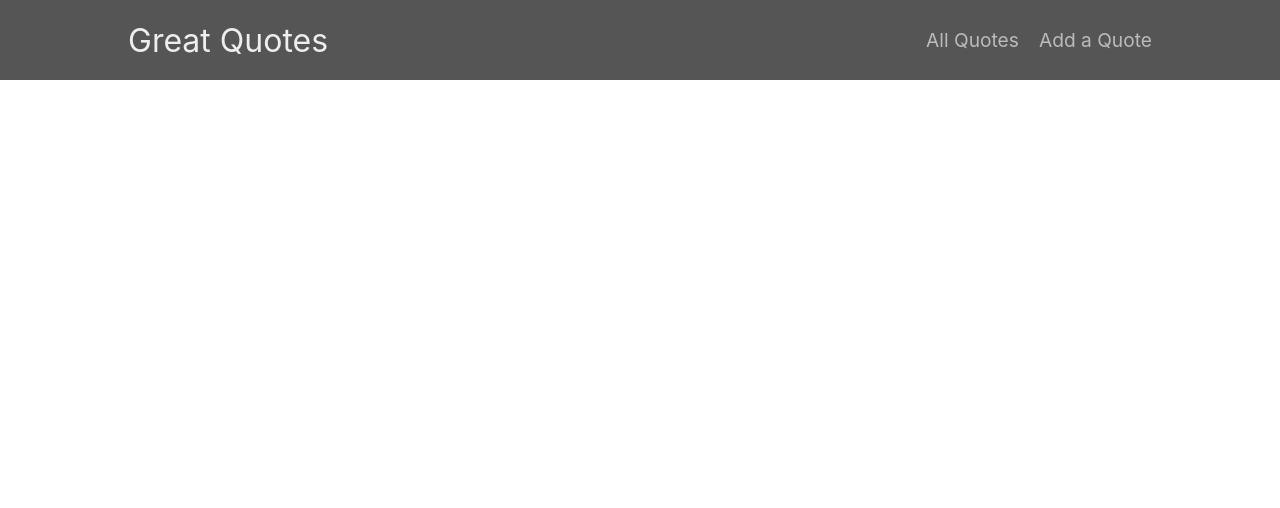
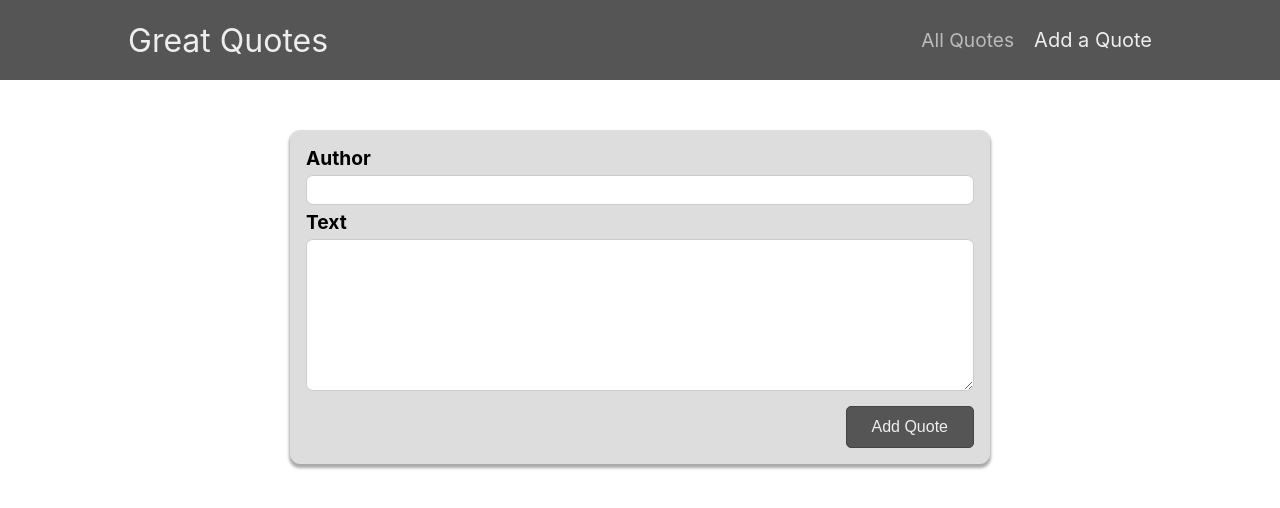
Before and after one commit to Henrique-mazzoleni/router-quotes, a React (Create React App) app: page /add_quote in a window 1280 px wide. Shown: the top 508 px of the page. Built offline with nearby package versions, Linux system fonts and the light colour scheme.

Commit message:
new quote input working

```diff
--- a/src/components/Layout/Layout.js
+++ b/src/components/Layout/Layout.js
@@ -1,9 +1,10 @@
 import { Fragment } from "react";
-import { Route, Switch } from "react-router-dom";
+import { Route, Switch, Redirect } from "react-router-dom";
 
 import MainHeader from "./MainHeader";
 import Quotes from "../../pages/Quotes";
 import SingleQuote from "../../pages/SingleQuote";
+import AddQuote from "../../pages/AddQuote";
 
 const DUMMY_QUOTES = [
   {
@@ -44,6 +45,9 @@ const Layout = () => {
   return (
     <Fragment>
       <MainHeader />
+      <Route path="/" exact>
+        <Redirect to="/quotes" />
+      </Route>
       <Switch>
         <Route path="/quotes" exact>
           <Quotes list={DUMMY_QUOTES} />
@@ -51,6 +55,9 @@ const Layout = () => {
         <Route path="/quotes/:quoteId">
           <SingleQuote list={DUMMY_QUOTES} />
         </Route>
+        <Route path="/add_quote">
+          <AddQuote />
+        </Route>
       </Switch>
     </Fragment>
   );
--- a/src/components/Layout/MainHeader.js
+++ b/src/components/Layout/MainHeader.js
@@ -8,7 +8,7 @@ const MainHeader = () => {
       <h2>Great Quotes</h2>
       <nav>
         <NavLink activeClassName={styles.active} to="/quotes" exact>All Quotes</NavLink>
-        <NavLink activeClassName={styles.active} to="/quotes/add">Add a Quote</NavLink>
+        <NavLink activeClassName={styles.active} to="/add_quote">Add a Quote</NavLink>
       </nav>
     </header>
   );
--- a/src/components/comments/Comments.js
+++ b/src/components/comments/Comments.js
@@ -1,11 +1,27 @@
+import { useState } from "react";
 import Button from "../ui/Button";
 
-import styles from './Comments.module.css';
+import styles from "./Comments.module.css";
 
 const Comments = (props) => {
+  const [showComments, setShowComments] = useState(false);
+
+  const showCommentsHandler = () => {
+    setShowComments(true);
+  };
+
+  if (!showComments) {
+    return (
+      <Button onAction={showCommentsHandler} className={styles.button}>
+        Show Comments
+      </Button>
+    );
+  }
+
   return (
     <div className={styles.comments}>
       <h2>User Comments</h2>
+
       <Button className={styles.button}>Add a Comment</Button>
       {props.comments}
     </div>
--- a/src/components/quotes/QuoteForm.js
+++ b/src/components/quotes/QuoteForm.js
@@ -0,0 +1,90 @@
+import React, { useState } from "react";
+
+import Button from "../ui/Button";
+
+import styles from "./QuoteForm.module.css";
+
+const QuoteForm = () => {
+  const [authorInput, setAuthorInput] = useState('');
+  const [textInput, setTextInput] = useState('');
+
+  const [validAuthor, setValidAuthor] = useState(false);
+  const [validText, setValidText] = useState(false);
+
+  const [authorBlur, setAuthorBlur] = useState(false);
+  const [textBlur, setTextBlur] = useState(false);
+
+  const validAuthorInput = validAuthor || !authorBlur;
+  const validTextInput = validText || !textBlur;
+
+  const authorInputHandler = (event) => {
+    setAuthorInput(event.target.value)
+    if (!validAuthor && authorInput.trim() !== "") setValidAuthor(true);
+  }
+
+  const authorBlurHandler = () => {
+    setAuthorBlur(true)
+  }
+
+  const textInputHandler = (event) => {
+    setTextInput(event.target.value)
+    if (!validText && textInput.trim() !== "") setValidText(true);
+  }
+
+  const textBlurHandler = () => {
+    setTextBlur(true)
+  }
+
+  const submitHandler = (event) => {
+    event.preventDefault();
+
+    if (!validAuthor || !validText) return;
+
+    console.log(
+      "Submiting...",
+      authorInput,
+      textInput
+    );
+
+    setValidAuthor(false)
+    setAuthorBlur(false)
+    setAuthorInput('')
+    setValidText(false)
+    setTextBlur(false)
+    setTextInput('')
+  };
+
+  return (
+    <form onSubmit={submitHandler} className={styles.form}>
+      <div className={styles.input}>
+        <label htmlFor="author">Author</label>
+        <input
+          id="author"
+          type="text"
+          value={authorInput}
+          onChange={authorInputHandler}
+          onBlur={authorBlurHandler}
+          className={`${validAuthorInput ? "invalid" : ""}`}
+        />
+        {!validAuthorInput && <p>Field must not be empty</p>}
+        <label htmlFor="text">Text</label>
+        <textarea
+          id="text"
+          type="textfield"
+          value={textInput}
+          onChange={textInputHandler}
+          onBlur={textBlurHandler}
+          className={`${validTextInput ? "invalid" : ""}`}
+        />
+        {!validTextInput && <p>Field must not be empty</p>}
+      </div>
+      <div className={styles.actions}>
+        <Button type="submit" className={styles.button}>
+          Add Quote
+        </Button>
+      </div>
+    </form>
+  );
+};
+
+export default QuoteForm;
--- a/src/components/quotes/QuoteForm.module.css
+++ b/src/components/quotes/QuoteForm.module.css
@@ -0,0 +1,41 @@
+.form {
+    display: flex;
+    flex-direction: column;
+}
+
+.input {
+    height: 250px;
+    display: flex;
+    flex-direction: column;
+}
+
+.input label {
+    font-size: 1.2rem;
+    font-weight: bold;
+}
+
+.input input, .input textarea {
+    font-size: 1rem;
+    font-stretch: normal;
+    margin: 5px 0;
+    padding: 5px;
+    border: 1px solid #ccc;
+    border-radius: 7px;
+}
+
+.input textarea {
+    flex-grow: 1;
+}
+.input input:focus, .input textarea:focus {
+    outline: 1px solid #888;
+}
+
+.actions {
+    text-align: end;
+    margin-top: 10px;
+}
+
+.button {
+    background-color: #555;
+    color: #eee;
+}
--- /dev/null
+++ b/src/pages/AddQuote.js
@@ -0,0 +1,11 @@
+import QuoteForm from "../components/quotes/QuoteForm"
+
+import styles from './AddQuote.module.css';
+
+const AddQuote = () => {
+    return <div className={styles.card}>
+        <QuoteForm />
+    </div>
+}
+
+export default AddQuote;
--- /dev/null
+++ b/src/pages/AddQuote.module.css
@@ -0,0 +1,9 @@
+.card {
+    background-color: #ddd;
+    width: 700px;
+    margin-top: 50px;
+    padding: 15px;
+    border: 1px solid #ddd;
+    border-radius: 10px;
+    box-shadow: 0 3px 3px 1px #aaa;
+}
```
Also changed, not shown: 1 other file (tests, documents, lock files or other folders).
